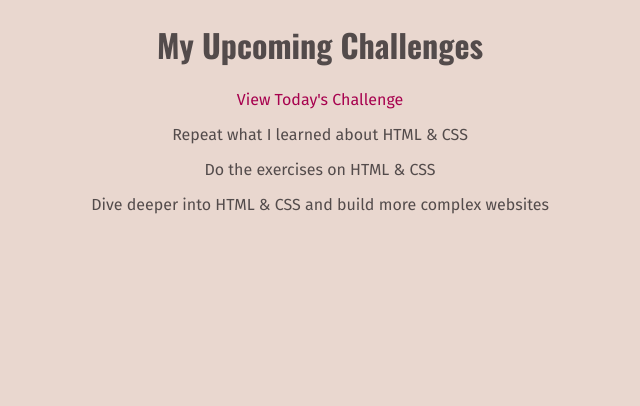
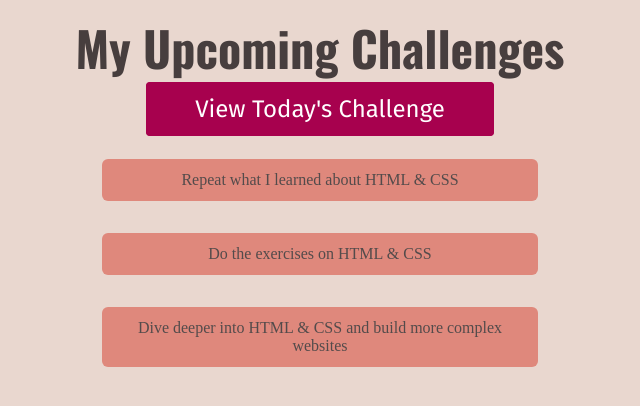
Before and after one commit to jeongdeoksu/100DAYSWEBDEVBOOTCAMP, a plain HTML site: page full-week.html in a window 1280 px wide. Shown: the whole page, without its empty margins (320-960 px from the left). Drawn offline with nearby package versions, Linux system fonts and the light colour scheme.

Commit message:
62. CSS BOX Model

```diff
--- a/full-week.html
+++ b/full-week.html
@@ -15,8 +15,10 @@
   <body>
     <h1>My Upcoming Challenges</h1>
     <a href="index.html">View Today's Challenge</a>
-    <p>Repeat what I learned about HTML & CSS</p>
-    <p>Do the exercises on HTML & CSS</p>
-    <p>Dive deeper into HTML & CSS and build more complex websites</p>
+    <ol>
+      <li>Repeat what I learned about HTML & CSS</li>
+      <li>Do the exercises on HTML & CSS</li>
+      <li>Dive deeper into HTML & CSS and build more complex websites</li>
+    </ol>
   </body>
 </html>
--- a/styles/full-week.css
+++ b/styles/full-week.css
@@ -0,0 +1,32 @@
+h1 {
+  font-size: 48px;
+  color: rgb(71, 62, 62);
+  margin: 12px 0;
+}
+
+a {
+  padding: 12px 48px;
+  background-color: rgb(167, 1, 78);
+  color: white;
+  border: 1px solid rgb(167, 1, 78);
+  border-radius: 4px;
+  font-size: 24px;
+}
+
+a:hover {
+  background-color: rgb(180, 12, 90);
+  text-decoration: none;
+}
+
+ol {
+  list-style: none;
+  width: 500px;
+  margin: 36px auto 0 auto;
+  padding: 0;
+
+li {
+  margin: 32px;
+  padding: 12px;
+  background-color: rgb(223, 136, 124);
+  border-radius: 6px;
+}
```
